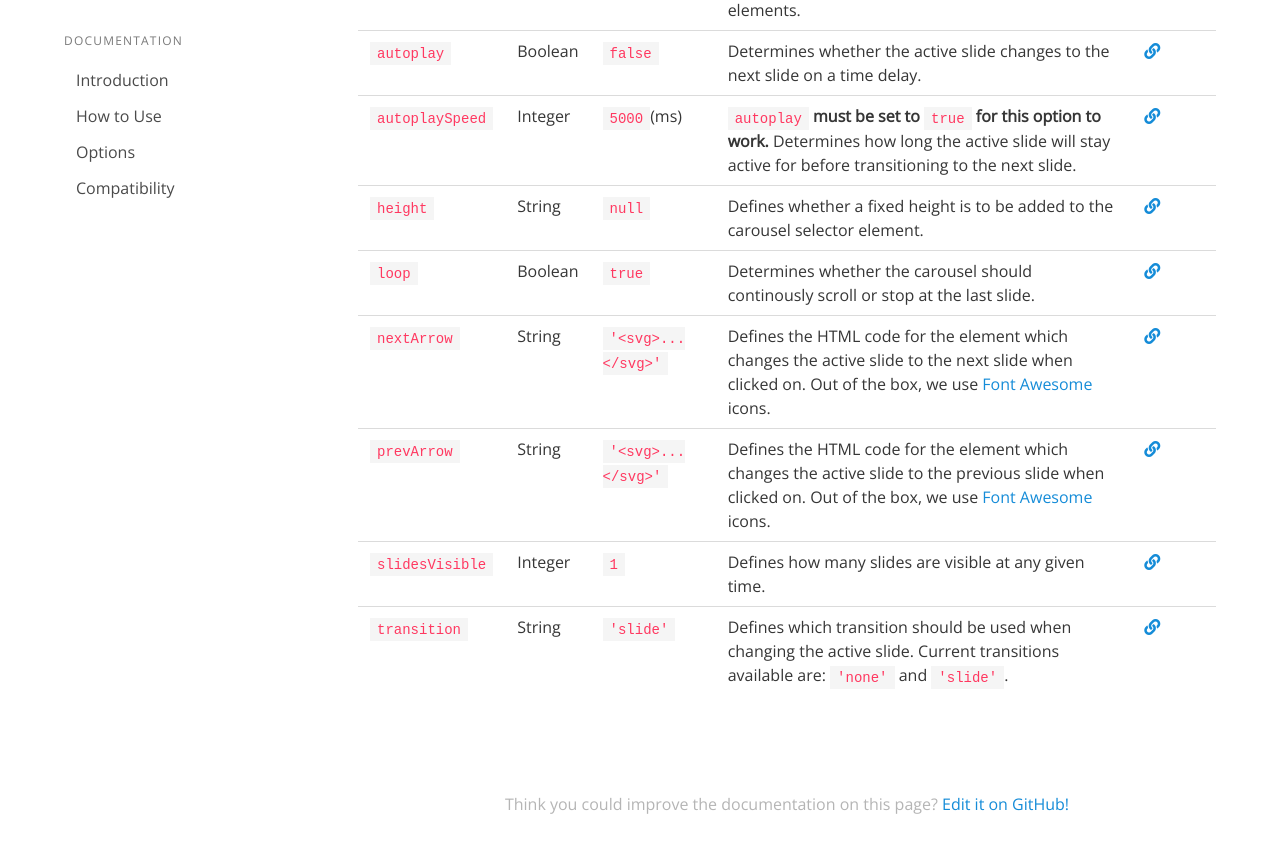
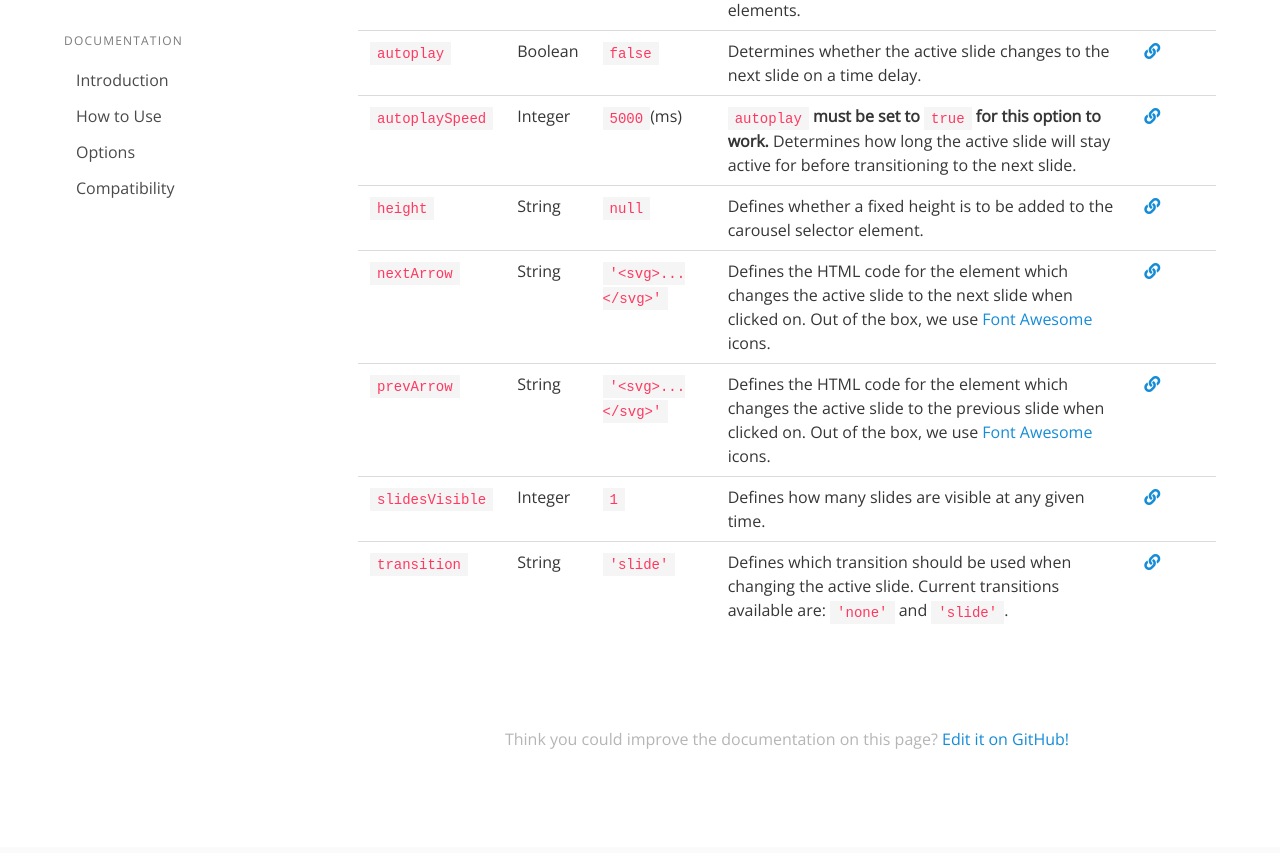
Before and after one commit to tomhrtly/flexCarousel.js, a Jekyll site: the page built from docs/docs/options.html, in a window 1280 px wide and 900 px high, scrolled down 843 px. Shown: the top 853 px of the window. Built offline with Jekyll 4.4.1, drawn with Linux system fonts in a browser that asks for light colours; nearby versions of some CDN libraries.

Commit message:
Fix docs

```diff
--- a/docs/docs/how-to-use.html
+++ b/docs/docs/how-to-use.html
@@ -1,6 +1,6 @@
 ---
 title: How to Use
-subtitle: Find out everything you need to know about creating carousel components.
+subtitle: Find out everything you need to know about creating carousels.
 description: View the documentation for flexCarousel.js so that you can easily create carousels using Flexbox. Our detailed documentation also includes examples and code snippets for you to use.
 layout: docs
 ---
--- a/docs/docs/introduction.html
+++ b/docs/docs/introduction.html
@@ -1,6 +1,6 @@
 ---
 title: Introduction
-subtitle: Look into what flexCarousel.js is and how you can use it to create customisable carousel components.
+subtitle: Look into what flexCarousel.js is and how you can use it to create customisable carousels.
 description: View the documentation for flexCarousel.js so that you can easily create carousels using Flexbox. Our detailed documentation also includes examples and code snippets for you to use.
 layout: docs
 ---
--- a/docs/docs/options.html
+++ b/docs/docs/options.html
@@ -64,13 +64,6 @@ layout: docs
         <td><a href="{{ site.url }}/examples/"><span class="icon"><i class="fas fa-link"></i></span></a></td>
       </tr>
       <tr>
-        <td><code>loop</code></td>
-        <td>Boolean</td>
-        <td><code>true</code></td>
-        <td>Determines whether the carousel should continously scroll or stop at the last slide.</td>
-        <td><a href="{{ site.url }}/examples/"><span class="icon"><i class="fas fa-link"></i></span></a></td>
-      </tr>
-      <tr>
         <td><code>nextArrow</code></td>
         <td>String</td>
         <td><code>'&#x3C;svg&#x3E;...&#x3C;/svg&#x3E;'</code></td>
```
